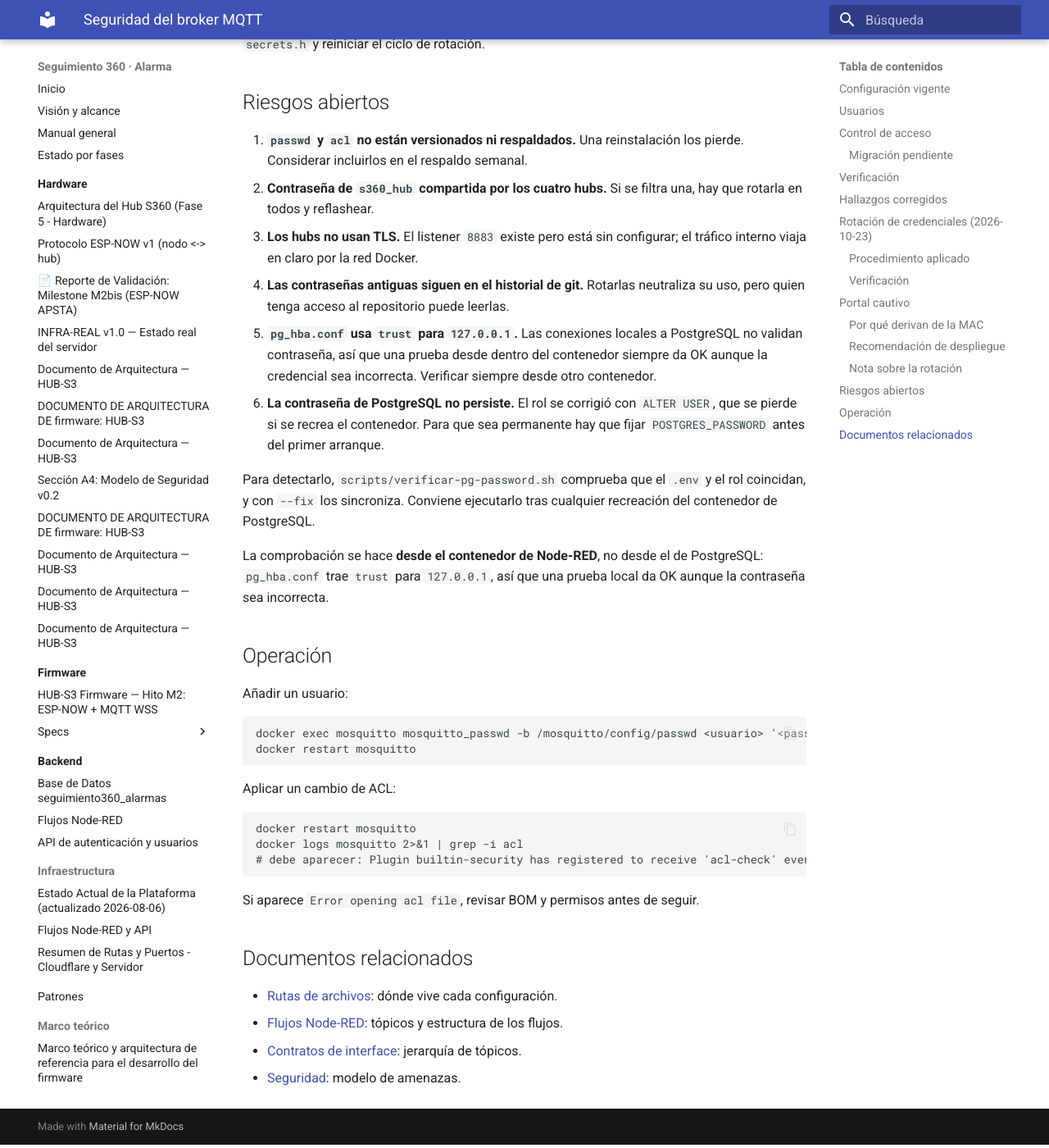
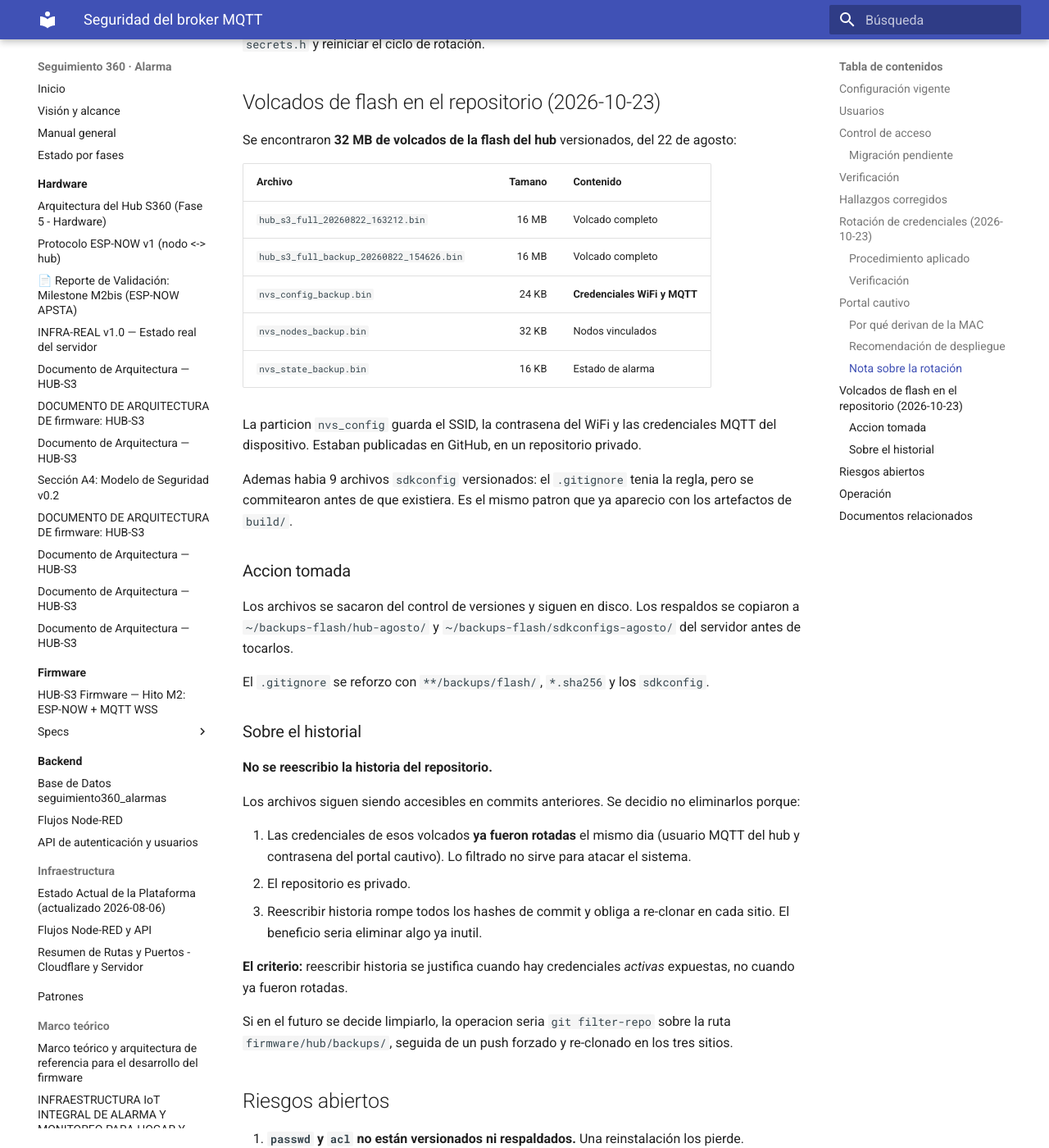
Before and after one commit to khalifa63/seguimiento360-alarma, an MkDocs documentation site: the page built from docs/infraestructura/SEGURIDAD_MQTT.md, in a window 1280 px wide and 1400 px high, scrolled down 4637 px. Shown: the whole window at 82% size. Built offline with MkDocs 1.6.1 and Material for MkDocs 9.7.7, drawn with Linux system fonts in a browser that asks for light colours.

Commit message:
docs: registrar los volcados de flash encontrados y la decision sobre el historial
32 MB de volcados de la flash del hub estaban versionados, incluida la
particion nvs_config con las credenciales WiFi y MQTT.

Se documenta la accion tomada (fuera del control de versiones, con respaldo
previo) y la decision de NO reescribir el historial: las credenciales ya
fueron rotadas el mismo dia, el repositorio es privado, y reescribir
romperia todos los hashes de commit.

Queda anotado el procedimiento por si en el futuro se decide limpiarlo.

```diff
--- a/docs/infraestructura/SEGURIDAD_MQTT.md
+++ b/docs/infraestructura/SEGURIDAD_MQTT.md
@@ -166,6 +166,57 @@
 Si se necesitara una contraseña distinta de la del SSID, habría que volver a
 definirla en `secrets.h` y reiniciar el ciclo de rotación.
 
+## Volcados de flash en el repositorio (2026-10-23)
+
+Se encontraron **32 MB de volcados de la flash del hub** versionados, del
+22 de agosto:
+
+| Archivo | Tamano | Contenido |
+|---|---:|---|
+| `hub_s3_full_20260822_163212.bin` | 16 MB | Volcado completo |
+| `hub_s3_full_backup_20260822_154626.bin` | 16 MB | Volcado completo |
+| `nvs_config_backup.bin` | 24 KB | **Credenciales WiFi y MQTT** |
+| `nvs_nodes_backup.bin` | 32 KB | Nodos vinculados |
+| `nvs_state_backup.bin` | 16 KB | Estado de alarma |
+
+La particion `nvs_config` guarda el SSID, la contrasena del WiFi y las
+credenciales MQTT del dispositivo. Estaban publicadas en GitHub, en un
+repositorio privado.
+
+Ademas habia 9 archivos `sdkconfig` versionados: el `.gitignore` tenia la
+regla, pero se commitearon antes de que existiera. Es el mismo patron que ya
+aparecio con los artefactos de `build/`.
+
+### Accion tomada
+
+Los archivos se sacaron del control de versiones y siguen en disco. Los
+respaldos se copiaron a `~/backups-flash/hub-agosto/` y
+`~/backups-flash/sdkconfigs-agosto/` del servidor antes de tocarlos.
+
+El `.gitignore` se reforzo con `**/backups/flash/`, `*.sha256` y los
+`sdkconfig`.
+
+### Sobre el historial
+
+**No se reescribio la historia del repositorio.**
+
+Los archivos siguen siendo accesibles en commits anteriores. Se decidio no
+eliminarlos porque:
+
+1. Las credenciales de esos volcados **ya fueron rotadas** el mismo dia
+   (usuario MQTT del hub y contrasena del portal cautivo). Lo filtrado no
+   sirve para atacar el sistema.
+2. El repositorio es privado.
+3. Reescribir historia rompe todos los hashes de commit y obliga a
+   re-clonar en cada sitio. El beneficio seria eliminar algo ya inutil.
+
+**El criterio:** reescribir historia se justifica cuando hay credenciales
+*activas* expuestas, no cuando ya fueron rotadas.
+
+Si en el futuro se decide limpiarlo, la operacion seria `git filter-repo`
+sobre la ruta `firmware/hub/backups/`, seguida de un push forzado y
+re-clonado en los tres sitios.
+
 ## Riesgos abiertos
 
 1. **`passwd` y `acl` no están versionados ni respaldados.** Una reinstalación
```
